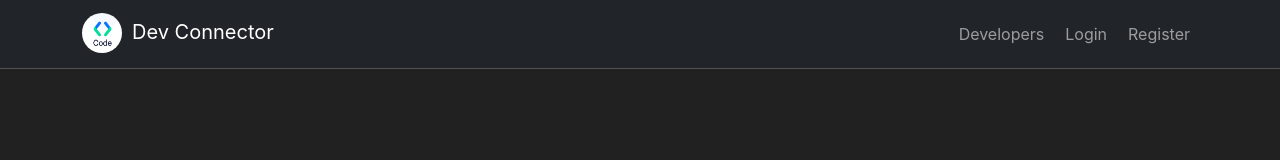
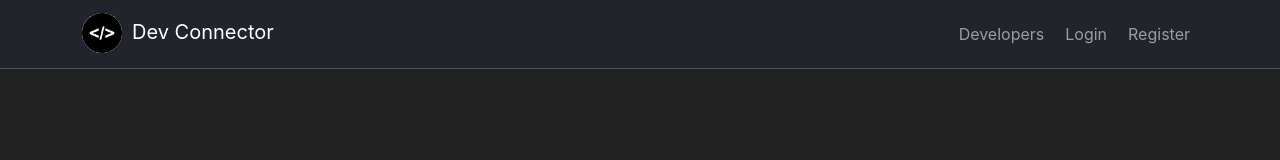
Before and after one commit to anas464092/dev-connector, a React (Create React App) app in the folder frontend/: page / in a window 1280 px wide. Shown: the top 160 px of the page. Built offline with nearby package versions, Linux system fonts and the light colour scheme.

Commit message:
editing favicon and title

```diff
--- a/frontend/public/index.html
+++ b/frontend/public/index.html
@@ -1,14 +1,12 @@
 <!DOCTYPE html>
 <html lang="en">
+
 <head>
   <meta charset="utf-8" />
-    <link rel="icon" href="%PUBLIC_URL%/favicon.ico" />
+  <link rel="icon" href="%PUBLIC_URL%/favicon2.jpg" />
   <meta name="viewport" content="width=device-width, initial-scale=1" />
   <meta name="theme-color" content="#000000" />
-    <meta
-      name="description"
-      content="Web site created using create-react-app"
-    />
+  <meta name="description" content="Web site created using create-react-app" />
   <link rel="apple-touch-icon" href="%PUBLIC_URL%/logo192.png" />
   <!--
       manifest.json provides metadata used when your web app is installed on a
@@ -24,8 +22,9 @@
       work correctly both with client-side routing and a non-root public URL.
       Learn how to configure a non-root public URL by running `npm run build`.
     -->
-    <title>React App</title>
+  <title>Dev Connector</title>
 </head>
+
 <body>
   <noscript>You need to enable JavaScript to run this app.</noscript>
   <div id="root"></div>
@@ -40,4 +39,5 @@
       To create a production bundle, use `npm run build` or `yarn build`.
     -->
 </body>
+
 </html>
--- a/frontend/src/components/Header.jsx
+++ b/frontend/src/components/Header.jsx
@@ -36,7 +36,7 @@
                                     marginRight: '10px',
                                     marginBottom: '2px',
                                 }}
-                                src='/logo.png'
+                                src='/favicon2.jpg'
                                 alt='logo'
                             />
                             Dev Connector
```
Also changed, not shown: frontend/public/favicon2.jpg (added), 1 other file (tests, documents, lock files or other folders). Lines whose indentation alone changed are shown as unchanged.
